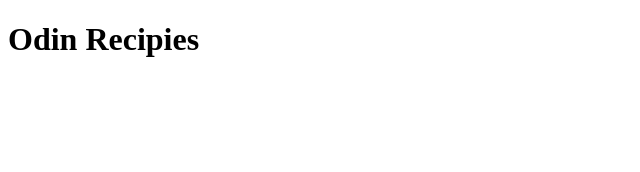
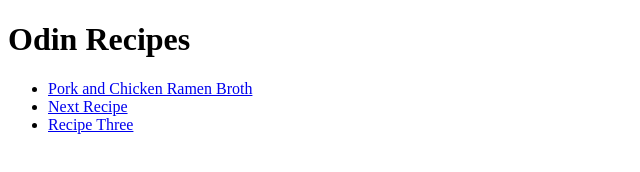
Before and after one commit to jinzoon/odin-recipes, a plain HTML site: page index.html in a window 1280 px wide. Shown: the whole page, without its empty margins (0-640 px from the left). Drawn offline with Linux system fonts and the light colour scheme.

Commit message:
Add link to broth recipe on main page

```diff
--- a/index.html
+++ b/index.html
@@ -2,11 +2,16 @@
 <html lang="en">
 <head>
     <meta charset="UTF-8">
-    <title>Odin Recipies</title>
+    <title>Odin Recipes</title>
 </head>
 
 <body>
-    <h1>Odin Recipies</h1>
+    <h1>Odin Recipes</h1>
+    <ul>
+        <li><a href="./recipes/ramensoup.html">Pork and Chicken Ramen Broth</a></li>
+        <li><a href="./recipes/recipe-template.html">Next Recipe</a></li>
+        <li><a href="./recipes/recipe-template.html">Recipe Three</a></li>
+    </ul>
 </body>
 
 </html>
```
